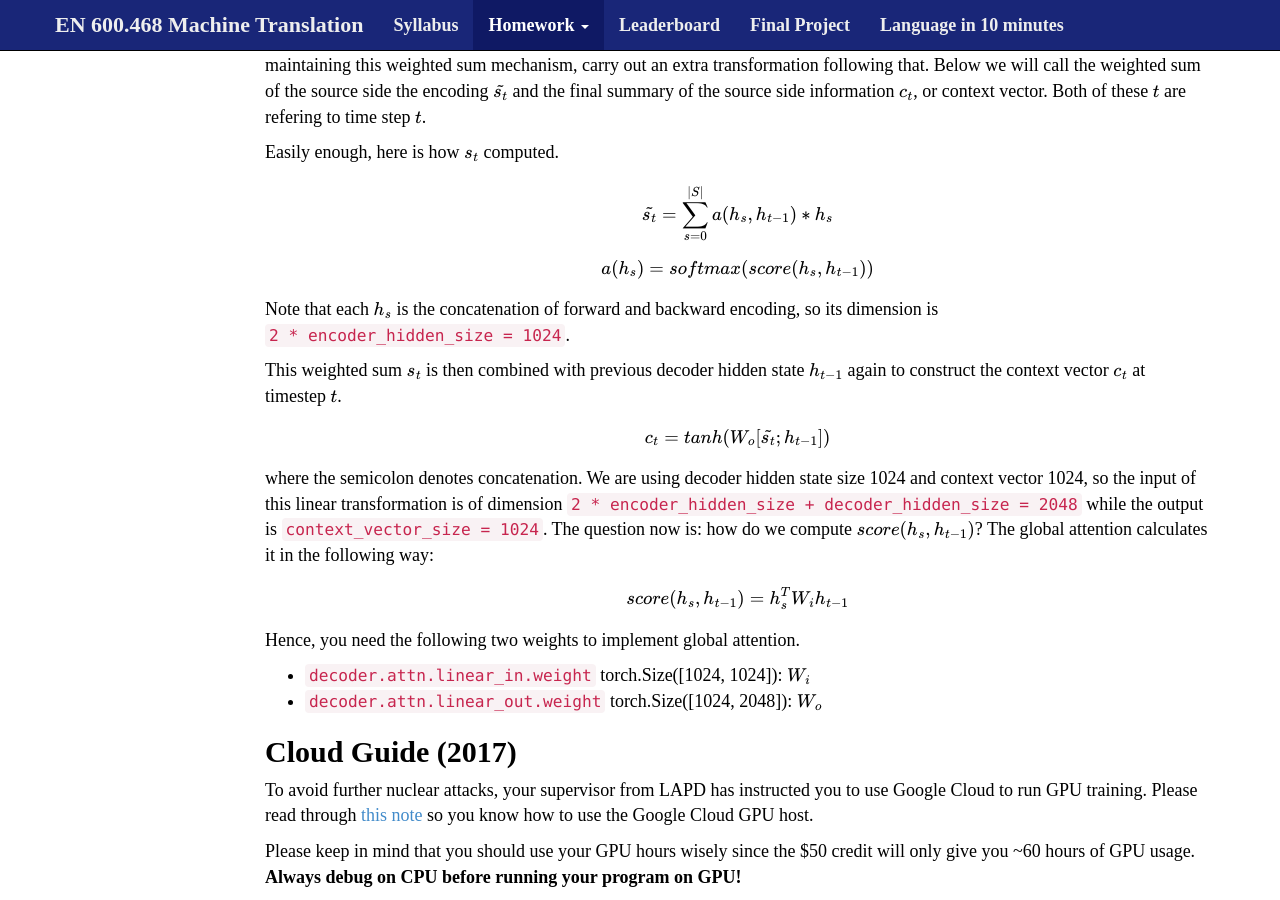
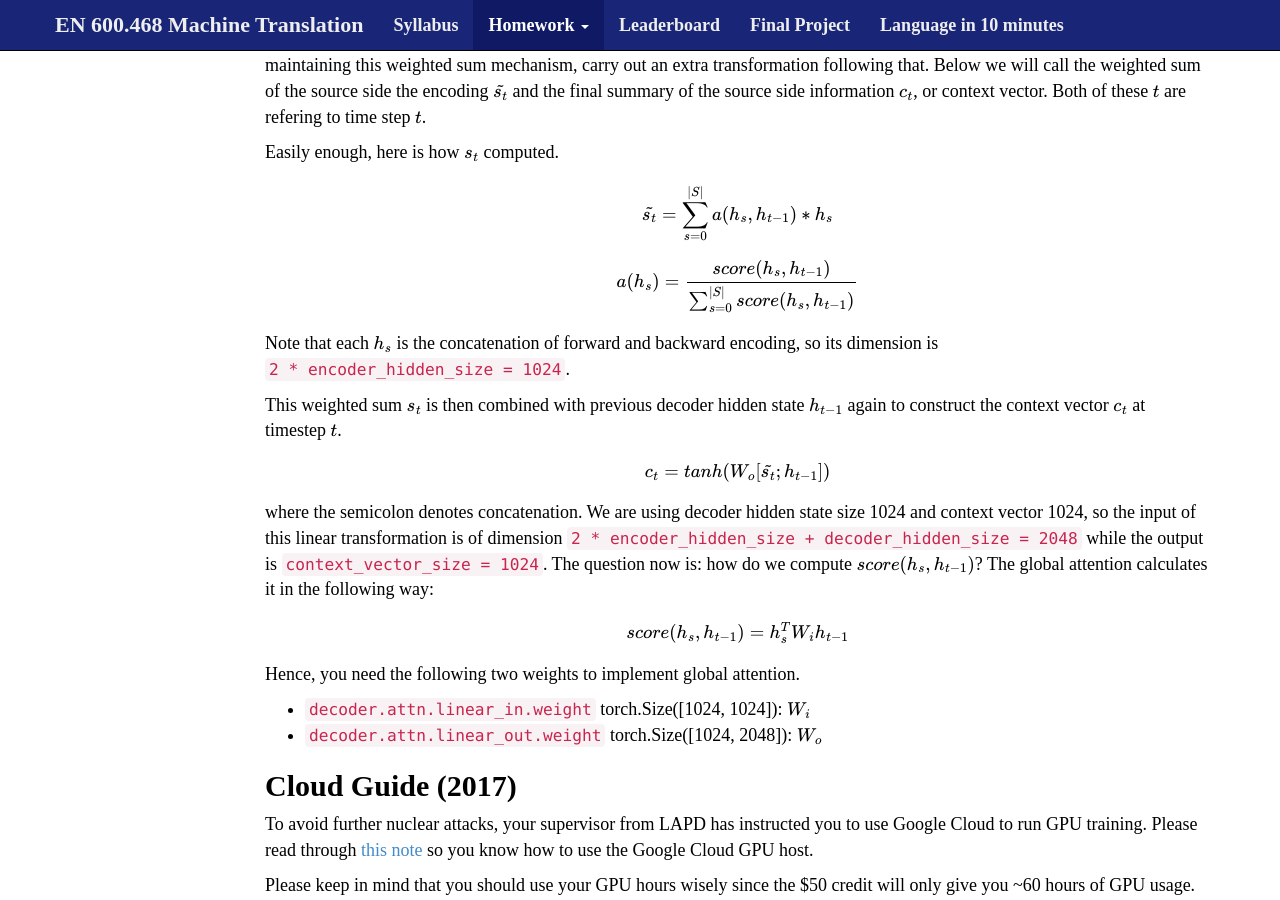
Before and after one commit to mt-class/jhu, a Jekyll site: the page built from nn_hw5.md, in a window 1280 px wide and 900 px high, scrolled down 2638 px. Built offline with Jekyll 4.4.1, drawn with Linux system fonts in a browser that asks for light colours; nearby versions of some CDN libraries; some web fonts are replaced; formulas are drawn with MathJax 3.

Commit message:
make attention instructions clearer

```diff
--- a/nn_hw5.md
+++ b/nn_hw5.md
@@ -93,7 +93,7 @@ Easily enough, here is how $$s_t$$ computed.
 
 $$\tilde{s_t} = \sum_{s=0}^{\mid S\mid} a(h_s, h_{t-1}) * h_s$$
 
-$$a(h_s) = softmax(score(h_s, h_{t-1}))$$
+$$a(h_s) = \dfrac{score(h_s, h_{t-1})}{\sum_{s=0}^{\mid S\mid} score(h_s, h_{t-1})}$$
 
 Note that each $$h_s$$ is the concatenation of forward and backward encoding, so its dimension is `2 * encoder_hidden_size = 1024`.
 
```
